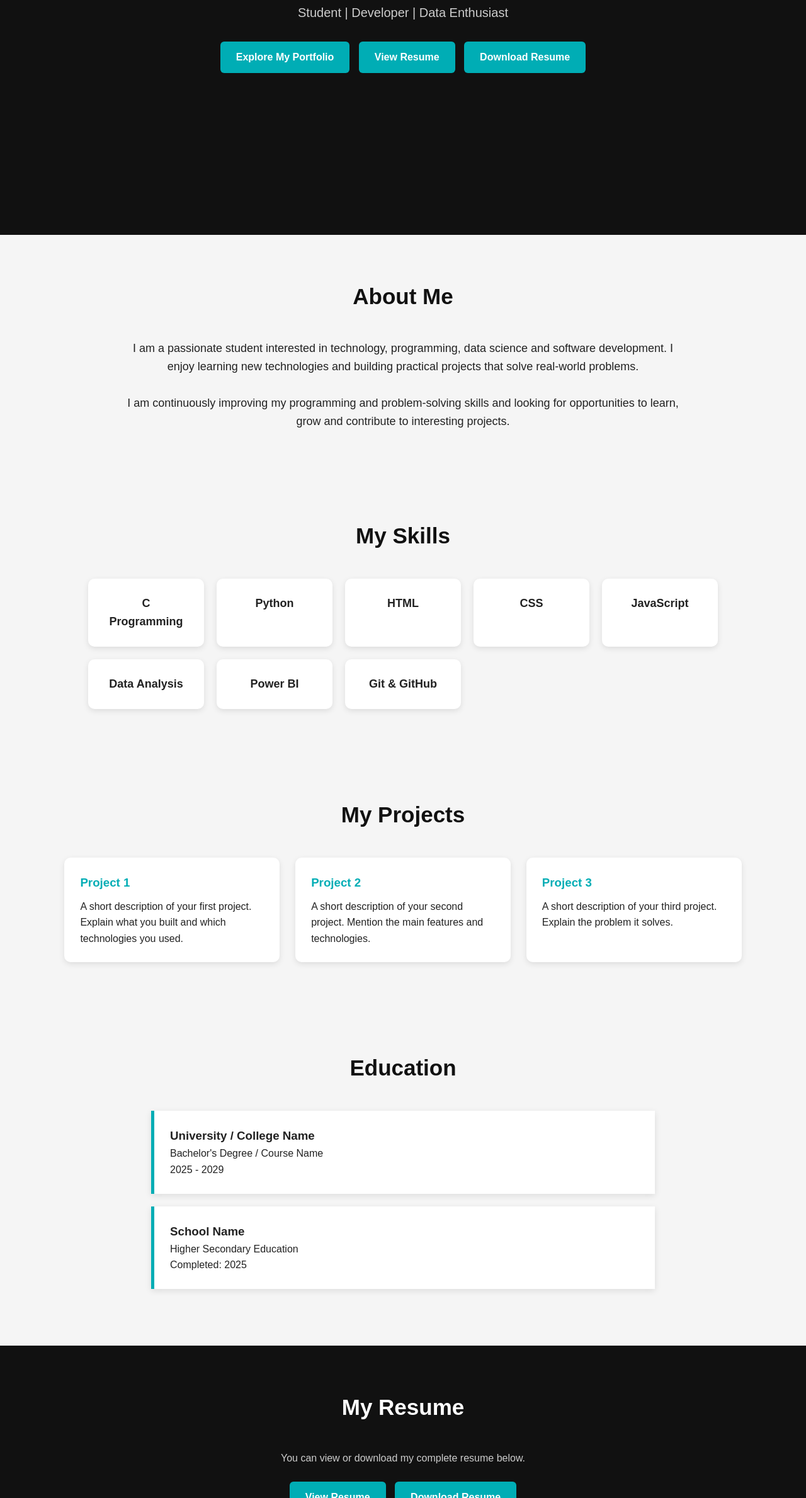
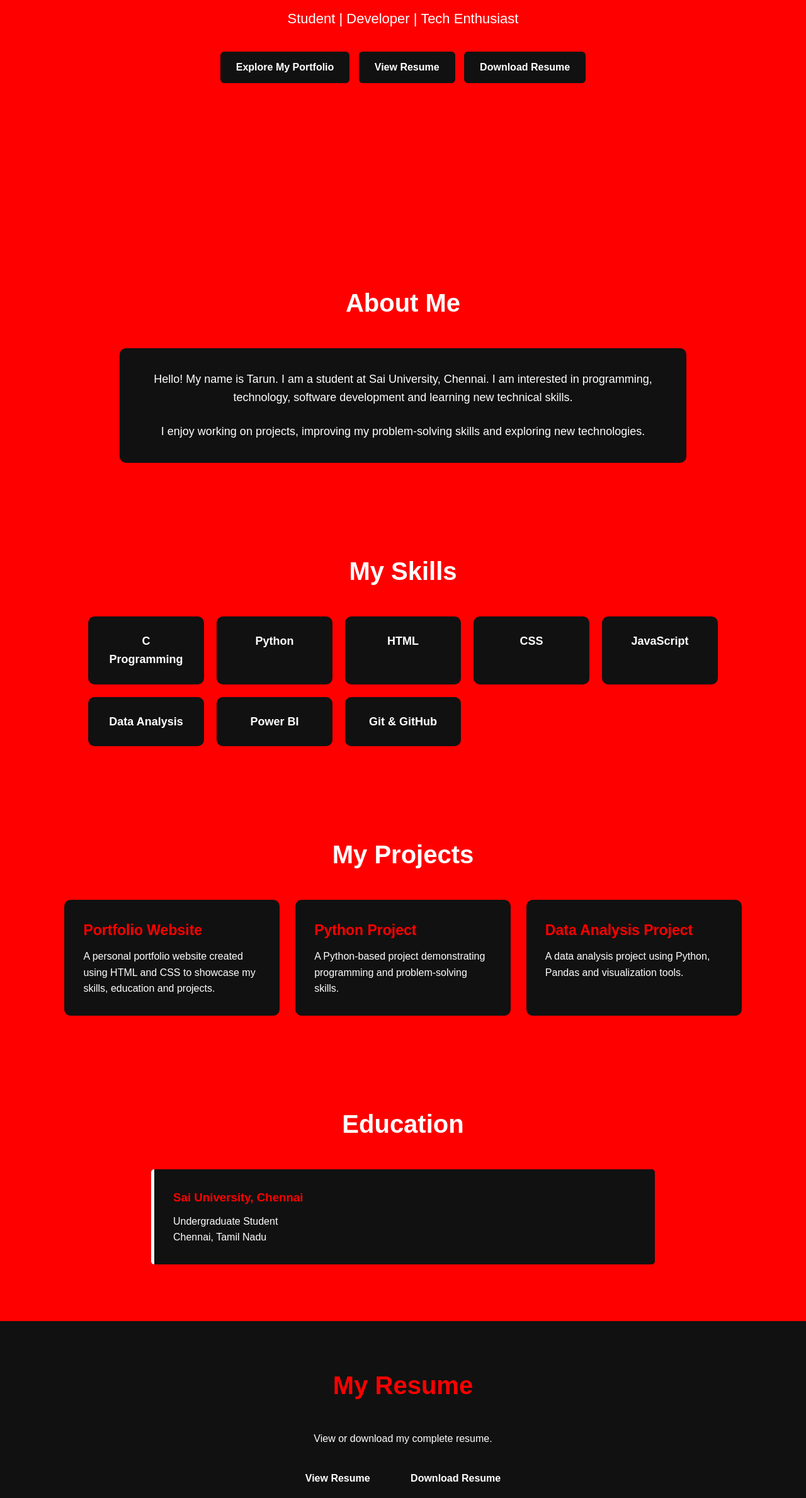
Before and after one commit to btarundev/btarun.github.io, a plain HTML site: page index.html in a window 1280 px wide. Shown: the part 421-2800 px from the top of the page at 63% size. Drawn offline with Linux system fonts and the light colour scheme.

Commit message:
Revise portfolio details and color scheme
Updated personal information and styling in the portfolio.

```diff
--- a/index.html
+++ b/index.html
@@ -1,12 +1,18 @@
 <!DOCTYPE html>
 <html lang="en">
+
 <head>
     <meta charset="UTF-8">
     <meta name="viewport" content="width=device-width, initial-scale=1.0">
 
-    <title>Your Name | Portfolio</title>
+    <title>Tarun | Personal Portfolio</title>
 
     <style>
+
+        /* ------------------------------
+           GENERAL
+        ------------------------------ */
+
         * {
             margin: 0;
             padding: 0;
@@ -16,30 +22,37 @@
 
         body {
             font-family: Arial, sans-serif;
-            background: #f5f5f5;
-            color: #222;
+            background-color: red;
+            color: white;
             line-height: 1.6;
         }
 
-        /* Navigation */
+
+        /* ------------------------------
+           NAVIGATION
+        ------------------------------ */
+
         nav {
-            background: #111;
-            color: white;
-            padding: 18px 8%;
+            background-color: #111;
+            padding: 20px 8%;
+
             display: flex;
             justify-content: space-between;
             align-items: center;
+
             position: sticky;
             top: 0;
             z-index: 1000;
         }
 
         nav h2 {
-            color: #00adb5;
+            color: red;
+            font-size: 25px;
         }
 
         nav ul {
             list-style: none;
+
             display: flex;
             gap: 25px;
         }
@@ -51,168 +64,257 @@
         }
 
         nav ul li a:hover {
-            color: #00adb5;
+            color: red;
         }
 
-        /* Hero */
+
+        /* ------------------------------
+           HOME
+        ------------------------------ */
+
         .hero {
             min-height: 90vh;
+
             display: flex;
             justify-content: center;
             align-items: center;
+
             text-align: center;
-            background: #111;
-            color: white;
+
+            background-color: red;
             padding: 30px;
         }
 
         .hero h1 {
-            font-size: 55px;
-            margin-bottom: 10px;
+            font-size: 60px;
+            margin-bottom: 15px;
         }
 
         .hero h1 span {
-            color: #00adb5;
+            color: #111;
         }
 
         .hero p {
-            font-size: 20px;
-            color: #ccc;
-            margin-bottom: 25px;
+            font-size: 22px;
+            margin-bottom: 30px;
         }
+
+
+        /* ------------------------------
+           BUTTON
+        ------------------------------ */
 
         .btn {
             display: inline-block;
+
             padding: 12px 25px;
-            background: #00adb5;
+            margin: 5px;
+
+            background-color: #111;
             color: white;
+
             text-decoration: none;
+
             border-radius: 6px;
-            margin: 5px;
+
             font-weight: bold;
         }
 
         .btn:hover {
-            background: #008c94;
+            background-color: white;
+            color: red;
         }
 
-        /* Sections */
+
+        /* ------------------------------
+           SECTIONS
+        ------------------------------ */
+
         section {
             padding: 70px 8%;
         }
 
         section h2 {
             text-align: center;
-            font-size: 35px;
+            font-size: 40px;
             margin-bottom: 40px;
-            color: #111;
+            color: white;
         }
 
-        /* About */
+
+        /* ------------------------------
+           ABOUT
+        ------------------------------ */
+
         .about {
             max-width: 900px;
             margin: auto;
+
             text-align: center;
+
+            background-color: #111;
+
+            padding: 35px;
+
+            border-radius: 10px;
+        }
+
+        .about p {
             font-size: 18px;
         }
 
-        /* Skills */
+
+        /* ------------------------------
+           SKILLS
+        ------------------------------ */
+
         .skills-container {
-            display: grid;
-            grid-template-columns: repeat(auto-fit, minmax(180px, 1fr));
-            gap: 20px;
             max-width: 1000px;
             margin: auto;
+
+            display: grid;
+
+            grid-template-columns:
+                repeat(auto-fit, minmax(180px, 1fr));
+
+            gap: 20px;
         }
 
         .skill {
-            background: white;
+            background-color: #111;
+
             padding: 25px;
+
             text-align: center;
+
             border-radius: 10px;
-            box-shadow: 0 3px 10px rgba(0,0,0,0.1);
+
             font-size: 18px;
             font-weight: bold;
         }
 
         .skill:hover {
+            background-color: white;
+            color: red;
+
             transform: translateY(-5px);
+
             transition: 0.3s;
         }
 
-        /* Projects */
+
+        /* ------------------------------
+           PROJECTS
+        ------------------------------ */
+
         .projects {
             display: grid;
-            grid-template-columns: repeat(auto-fit, minmax(250px, 1fr));
+
+            grid-template-columns:
+                repeat(auto-fit, minmax(250px, 1fr));
+
             gap: 25px;
         }
 
         .project {
-            background: white;
-            padding: 25px;
+            background-color: #111;
+
+            padding: 30px;
+
             border-radius: 10px;
-            box-shadow: 0 3px 10px rgba(0,0,0,0.1);
         }
 
         .project h3 {
+            color: red;
             margin-bottom: 10px;
-            color: #00adb5;
+            font-size: 23px;
         }
 
-        /* Education */
+
+        /* ------------------------------
+           EDUCATION
+        ------------------------------ */
+
         .education {
             max-width: 800px;
             margin: auto;
         }
 
         .education-box {
-            background: white;
-            padding: 25px;
+            background-color: #111;
+
+            padding: 30px;
+
             margin-bottom: 20px;
-            border-left: 5px solid #00adb5;
-            box-shadow: 0 3px 10px rgba(0,0,0,0.1);
+
+            border-left: 5px solid white;
+
+            border-radius: 5px;
         }
 
-        /* Resume */
+        .education-box h3 {
+            color: red;
+            margin-bottom: 10px;
+        }
+
+
+        /* ------------------------------
+           RESUME
+        ------------------------------ */
+
         .resume {
             text-align: center;
-            background: #111;
-            color: white;
+
+            background-color: #111;
         }
 
         .resume h2 {
-            color: white;
+            color: red;
         }
 
         .resume p {
             margin-bottom: 20px;
-            color: #ccc;
         }
 
-        /* Contact */
+
+        /* ------------------------------
+           CONTACT
+        ------------------------------ */
+
         .contact {
             text-align: center;
         }
 
         .contact p {
-            margin: 10px;
-            font-size: 18px;
+            margin: 15px;
+
+            font-size: 19px;
         }
 
         .contact a {
-            color: #00adb5;
-            text-decoration: none;
+            color: white;
         }
 
-        /* Footer */
+
+        /* ------------------------------
+           FOOTER
+        ------------------------------ */
+
         footer {
-            background: #111;
+            background-color: #111;
+
             color: white;
+
             text-align: center;
-            padding: 20px;
+
+            padding: 25px;
         }
 
-        /* Mobile */
+
+        /* ------------------------------
+           MOBILE
+        ------------------------------ */
+
         @media (max-width: 700px) {
 
             nav {
@@ -231,58 +333,95 @@
             }
 
             .hero p {
-                font-size: 17px;
+                font-size: 18px;
             }
+
         }
+
     </style>
+
 </head>
+
 
 <body>
 
-    <!-- Navigation -->
+
+    <!-- NAVIGATION -->
+
     <nav>
-        <h2>YOUR NAME</h2>
+
+        <h2>TARUN</h2>
 
         <ul>
-            <li><a href="#home">Home</a></li>
-            <li><a href="#about">About</a></li>
-            <li><a href="#skills">Skills</a></li>
-            <li><a href="#projects">Projects</a></li>
-            <li><a href="#education">Education</a></li>
-            <li><a href="#contact">Contact</a></li>
+
+            <li>
+                <a href="#home">Home</a>
+            </li>
+
+            <li>
+                <a href="#about">About</a>
+            </li>
+
+            <li>
+                <a href="#skills">Skills</a>
+            </li>
+
+            <li>
+                <a href="#projects">Projects</a>
+            </li>
+
+            <li>
+                <a href="#education">Education</a>
+            </li>
+
+            <li>
+                <a href="#contact">Contact</a>
+            </li>
+
         </ul>
+
     </nav>
 
 
-    <!-- Home -->
+
+    <!-- HOME -->
+
     <section class="hero" id="home">
 
         <div>
-            <h1>Hello, I'm <span>Your Name</span></h1>
+
+            <h1>
+                Hello, I'm <span>Tarun</span>
+            </h1>
 
             <p>
-                Student | Developer | Data Enthusiast
+                Student | Developer | Tech Enthusiast
             </p>
 
-            <a href="#about" class="btn">Explore My Portfolio</a>
+            <a href="#about" class="btn">
+                Explore My Portfolio
+            </a>
 
             <a href="resume.pdf"
-               class="btn"
-               target="_blank">
+               target="_blank"
+               class="btn">
                 View Resume
             </a>
 
             <a href="resume.pdf"
-               class="btn"
-               download>
+               download
+               class="btn">
                 Download Resume
             </a>
+
         </div>
 
     </section>
 
 
-    <!-- About -->
+
+    <!-- ABOUT -->
+
     <section id="about">
 
         <h2>About Me</h2>
@@ -290,18 +429,18 @@
         <div class="about">
 
             <p>
-                I am a passionate student interested in technology,
-                programming, data science and software development.
-                I enjoy learning new technologies and building
-                practical projects that solve real-world problems.
+                Hello! My name is Tarun. I am a student at
+                Sai University, Chennai. I am interested in
+                programming, technology, software development
+                and learning new technical skills.
             </p>
 
             <br>
 
             <p>
-                I am continuously improving my programming and
-                problem-solving skills and looking for opportunities
-                to learn, grow and contribute to interesting projects.
+                I enjoy working on projects, improving my
+                problem-solving skills and exploring new
+                technologies.
             </p>
 
         </div>
@@ -309,49 +448,70 @@
     </section>
 
 
-    <!-- Skills -->
+
+    <!-- SKILLS -->
+
     <section id="skills">
 
         <h2>My Skills</h2>
 
         <div class="skills-container">
 
-            <div class="skill">C Programming</div>
+            <div class="skill">
+                C Programming
+            </div>
 
-            <div class="skill">Python</div>
+            <div class="skill">
+                Python
+            </div>
 
-            <div class="skill">HTML</div>
+            <div class="skill">
+                HTML
+            </div>
 
-            <div class="skill">CSS</div>
+            <div class="skill">
+                CSS
+            </div>
 
-            <div class="skill">JavaScript</div>
+            <div class="skill">
+                JavaScript
+            </div>
 
-            <div class="skill">Data Analysis</div>
+            <div class="skill">
+                Data Analysis
+            </div>
 
-            <div class="skill">Power BI</div>
+            <div class="skill">
+                Power BI
+            </div>
 
-            <div class="skill">Git & GitHub</div>
+            <div class="skill">
+                Git & GitHub
+            </div>
 
         </div>
 
     </section>
 
 
-    <!-- Projects -->
+
+    <!-- PROJECTS -->
+
     <section id="projects">
 
         <h2>My Projects</h2>
 
         <div class="projects">
 
+
             <div class="project">
 
-                <h3>Project 1</h3>
+                <h3>Portfolio Website</h3>
 
                 <p>
-                    A short description of your first project.
-                    Explain what you built and which technologies
-                    you used.
+                    A personal portfolio website created
+                    using HTML and CSS to showcase my
+                    skills, education and projects.
                 </p>
 
             </div>
@@ -359,11 +519,11 @@
 
             <div class="project">
 
-                <h3>Project 2</h3>
+                <h3>Python Project</h3>
 
                 <p>
-                    A short description of your second project.
-                    Mention the main features and technologies.
+                    A Python-based project demonstrating
+                    programming and problem-solving skills.
                 </p>
 
             </div>
@@ -371,21 +531,24 @@
 
             <div class="project">
 
-                <h3>Project 3</h3>
+                <h3>Data Analysis Project</h3>
 
                 <p>
-                    A short description of your third project.
-                    Explain the problem it solves.
+                    A data analysis project using Python,
+                    Pandas and visualization tools.
                 </p>
 
             </div>
+
 
         </div>
 
     </section>
 
 
-    <!-- Education -->
+
+    <!-- EDUCATION -->
+
     <section id="education">
 
         <h2>Education</h2>
@@ -394,45 +557,35 @@
 
             <div class="education-box">
 
-                <h3>University / College Name</h3>
+                <h3>
+                    Sai University, Chennai
+                </h3>
 
                 <p>
-                    Bachelor's Degree / Course Name
+                    Undergraduate Student
                 </p>
 
                 <p>
-                    2025 - 2029
+                    Chennai, Tamil Nadu
                 </p>
 
             </div>
 
-
-            <div class="education-box">
-
-                <h3>School Name</h3>
-
-                <p>
-                    Higher Secondary Education
-                </p>
-
-                <p>
-                    Completed: 2025
-                </p>
-
-            </div>
 
         </div>
 
     </section>
 
 
-    <!-- Resume -->
+
+    <!-- RESUME -->
+
     <section class="resume">
 
         <h2>My Resume</h2>
 
         <p>
-            You can view or download my complete resume below.
+            View or download my complete resume.
         </p>
 
         <a href="resume.pdf"
@@ -450,10 +603,19 @@
     </section>
 
 
-    <!-- Contact -->
+
+    <!-- CONTACT -->
+
     <section id="contact" class="contact">
 
         <h2>Contact Me</h2>
+
+        <p>
+            📱 Phone:
+            <a href="tel:8106703481">
+                8106703481
+            </a>
+        </p>
 
         <p>
             📧 Email:
@@ -463,34 +625,25 @@
         </p>
 
         <p>
-            📱 Phone: +91 XXXXX XXXXX
-        </p>
-
-        <p>
-            💻 GitHub:
-            <a href="#">
-                github.com/yourusername
-            </a>
-        </p>
-
-        <p>
-            🔗 LinkedIn:
-            <a href="#">
-                linkedin.com/in/yourusername
-            </a>
+            🎓 University:
+            Sai University, Chennai
         </p>
 
     </section>
 
 
-    <!-- Footer -->
+
+    <!-- FOOTER -->
+
     <footer>
 
         <p>
-            © 2026 Your Name. All Rights Reserved.
+            © 2026 Tarun | Personal Portfolio
         </p>
 
     </footer>
 
+
 </body>
+
 </html>
```
